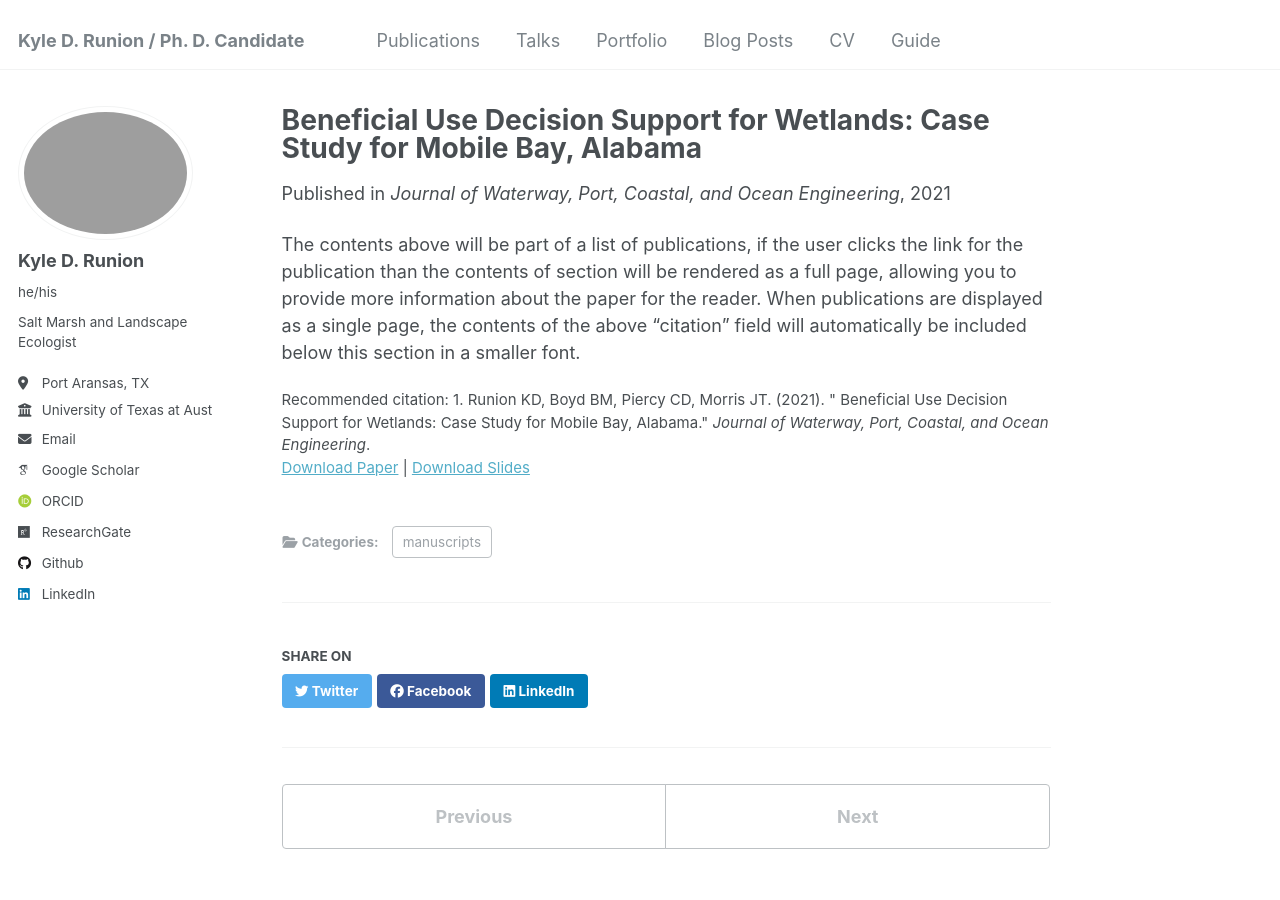
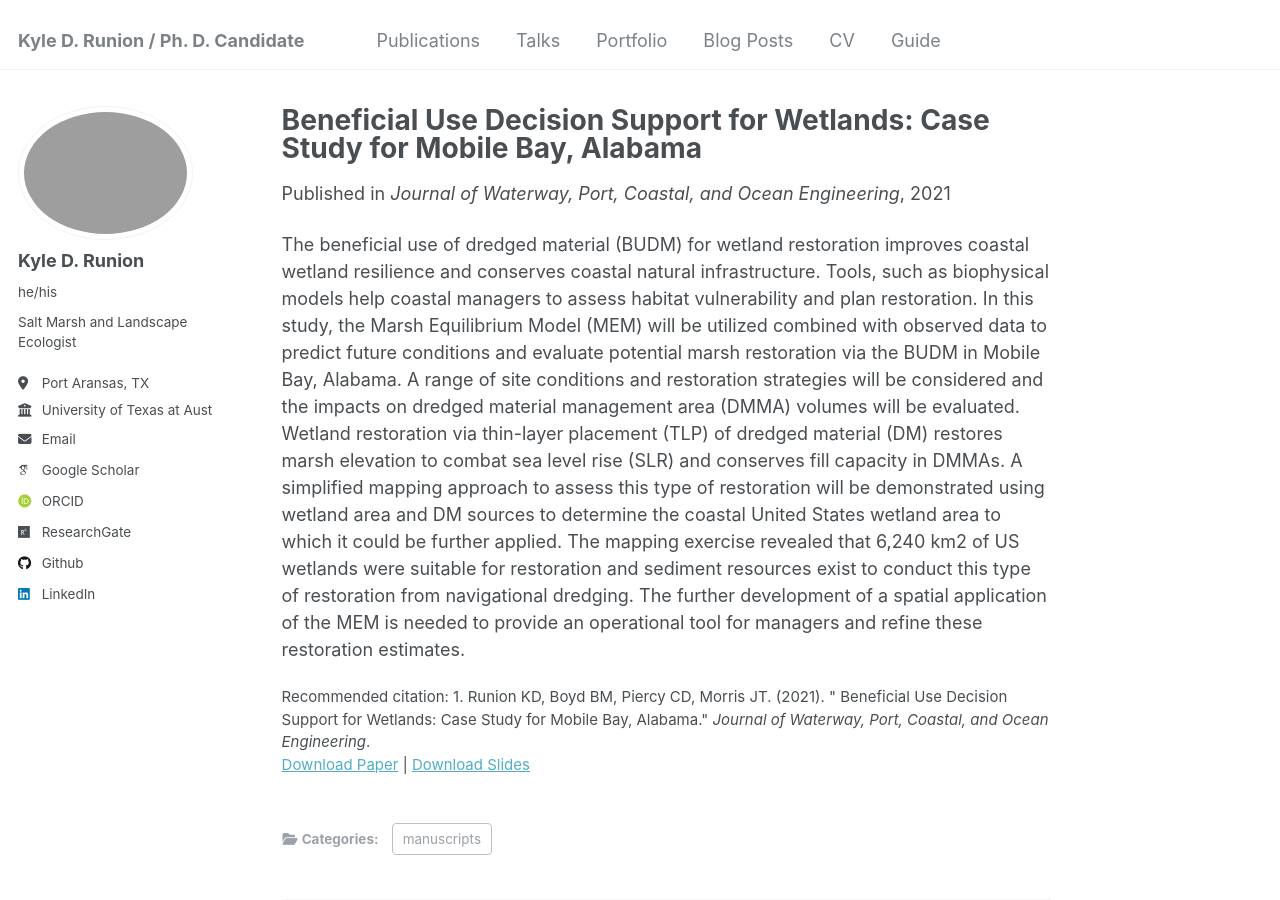
Before and after one commit to kylerunion/kylerunion.github.io, a Jekyll site: the page built from _publications/2021-06-16-Beneficial-Use.md, in a window 1280 px wide and 900 px high. Built offline with Jekyll 4.4.1, drawn with Linux system fonts in a browser that asks for light colours; some web fonts are replaced; a file with an impossible date is left out.

Commit message:
Update 2021-06-16-Beneficial-Use.md

```diff
--- a/_publications/2021-06-16-Beneficial-Use.md
+++ b/_publications/2021-06-16-Beneficial-Use.md
@@ -11,4 +11,4 @@ paperurl: 'http://kylerunion.github.io/files/2021_beneficial_use.pdf'
 citation: '1. Runion KD, Boyd BM, Piercy CD, Morris JT. (2021). &quot; Beneficial Use Decision Support for Wetlands: Case Study for Mobile Bay, Alabama.&quot; <i>Journal of Waterway, Port, Coastal, and Ocean Engineering</i>.'
 ---
 
-The contents above will be part of a list of publications, if the user clicks the link for the publication than the contents of section will be rendered as a full page, allowing you to provide more information about the paper for the reader. When publications are displayed as a single page, the contents of the above "citation" field will automatically be included below this section in a smaller font.
+The beneficial use of dredged material (BUDM) for wetland restoration improves coastal wetland resilience and conserves coastal natural infrastructure. Tools, such as biophysical models help coastal managers to assess habitat vulnerability and plan restoration. In this study, the Marsh Equilibrium Model (MEM) will be utilized combined with observed data to predict future conditions and evaluate potential marsh restoration via the BUDM in Mobile Bay, Alabama. A range of site conditions and restoration strategies will be considered and the impacts on dredged material management area (DMMA) volumes will be evaluated. Wetland restoration via thin-layer placement (TLP) of dredged material (DM) restores marsh elevation to combat sea level rise (SLR) and conserves fill capacity in DMMAs. A simplified mapping approach to assess this type of restoration will be demonstrated using wetland area and DM sources to determine the coastal United States wetland area to which it could be further applied. The mapping exercise revealed that 6,240 km2 of US wetlands were suitable for restoration and sediment resources exist to conduct this type of restoration from navigational dredging. The further development of a spatial application of the MEM is needed to provide an operational tool for managers and refine these restoration estimates.
```
